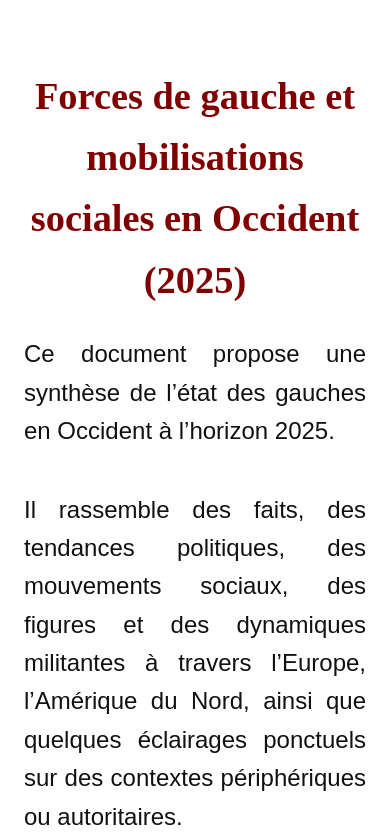
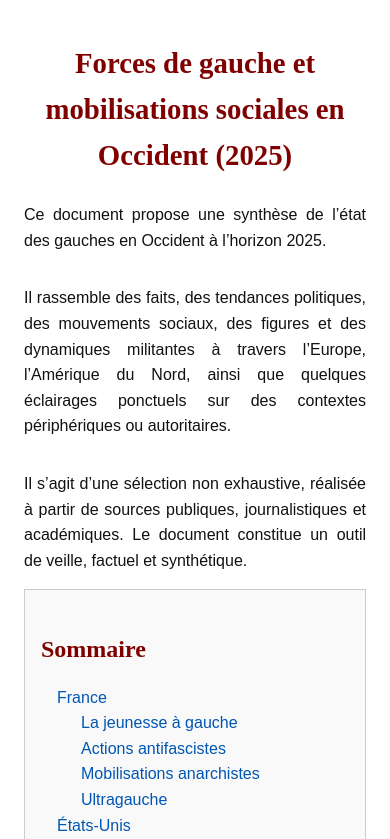
Before and after one commit to peelmeel/la-gauche-en-occident-2025, a plain HTML site: page index.html in a window 390 px wide. Shown: the top 839 px of the page. Drawn offline with Linux system fonts and the light colour scheme.

Commit message:
Update index.html

```diff
--- a/index.html
+++ b/index.html
@@ -82,27 +82,18 @@
         body {
         margin: 1rem;
         padding: 0 0.5rem;
-        font-size: 1.5rem; /* Agrandir légèrement */
         }
         h1 {
-        font-size: 2.4rem; /* Légèrement plus gros pour titres */
+            font-size: 1.8rem;
         }
         h2 {
-        font-size: 2rem;
+            font-size: 1.5rem;
         }
         h3 {
-        font-size: 1.8rem;
+            font-size: 1.2rem;
         }
         p {
-        font-size: 1.5rem;
-    }
-    p.retour {
-        font-size: 1.4rem;
-    }
-    a {
-        font-size: 1.5rem;
-        padding: 0.8rem 0;
-        text-decoration: underline;
+        font-size: 1rem;
         }
         }
     </style>
```
Lines whose indentation alone changed are shown as unchanged.
